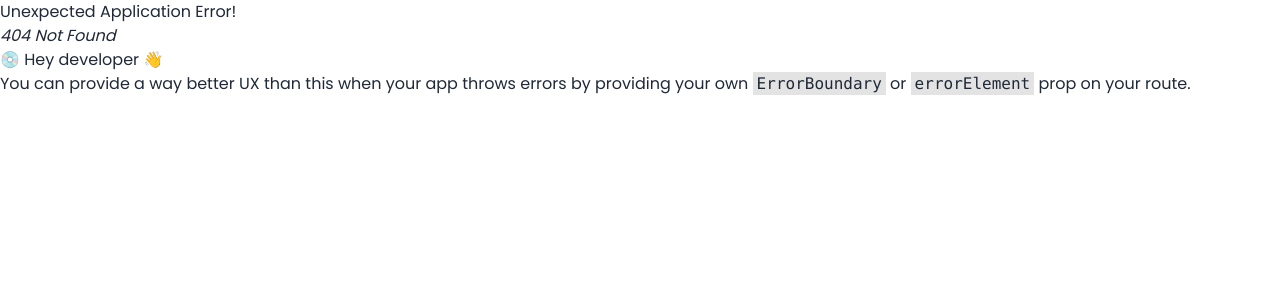
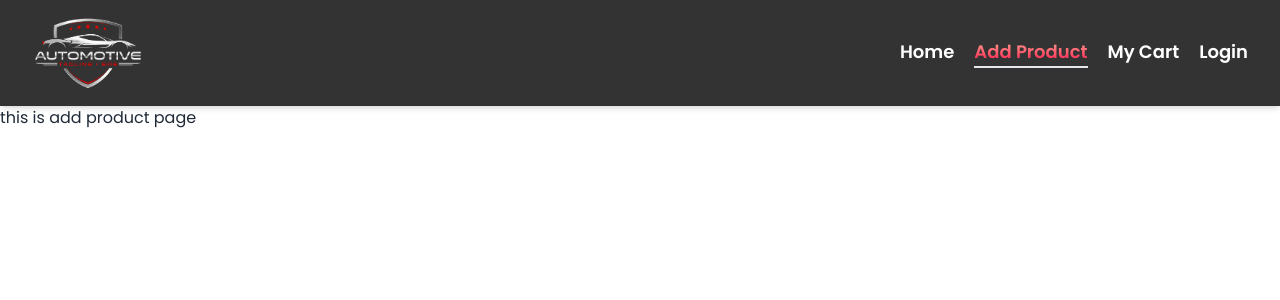
Before and after one commit to Md-Arman01/Automotive-Client, a React (Vite) app: page /addProduct in a window 1280 px wide. Before the commit this address had no page. Shown: the top 300 px of the page. Built offline with nearby package versions, Linux system fonts and the light colour scheme; a web font is replaced by a local one.

Commit message:
added navber with 4 routes

```diff
--- /dev/null
+++ b/src/Components/Layout/Layout.jsx
@@ -0,0 +1,14 @@
+import { Outlet } from "react-router-dom";
+import Navber from "../Navber/Navber";
+
+
+const Layout = () => {
+    return (
+        <div>
+            <Navber></Navber>
+            <Outlet></Outlet>
+        </div>
+    );
+};
+
+export default Layout;
--- /dev/null
+++ b/src/Components/Navber/MenuItem.jsx
@@ -0,0 +1,15 @@
+import { NavLink } from "react-router-dom";
+
+
+const MenuItem = () => {
+    return (
+        <div className="flex gap-5">
+            <NavLink to='/' className={({ isActive}) => isActive ? "text-lg font-semibold bg-gradient-to-t from-[#ff0844] to-[#ffb199] text-transparent bg-clip-text border-b-2" : "text-lg font-semibold"}>Home</NavLink>
+            <NavLink to='/addProduct' className={({ isActive}) => isActive ? "text-lg font-semibold bg-gradient-to-t from-[#ff0844] to-[#ffb199] text-transparent bg-clip-text border-b-2" : "text-lg font-semibold"}>Add Product</NavLink>
+            <NavLink to='/myCart' className={({ isActive}) => isActive ? "text-lg font-semibold bg-gradient-to-t from-[#ff0844] to-[#ffb199] text-transparent bg-clip-text border-b-2" : "text-lg font-semibold"}>My Cart</NavLink>
+            <NavLink to='/login' className={({ isActive}) => isActive ? "text-lg font-semibold bg-gradient-to-t from-[#ff0844] to-[#ffb199] text-transparent bg-clip-text border-b-2" : "text-lg font-semibold"}>Login</NavLink>
+        </div>
+    );
+};
+
+export default MenuItem;
--- /dev/null
+++ b/src/Components/Navber/Navber.jsx
@@ -0,0 +1,28 @@
+import logo from '../../../public/replicate-prediction-fsqnuvbb6fob7lzy6uii5netji-removebg-preview.png'
+import MenuItem from './MenuItem';
+
+const Navber = () => {
+    const menuItem = <MenuItem></MenuItem>
+
+    return (
+        <div>
+      <nav className=" block h-max w-full max-w-full rounded-none bg-[#000000] bg-opacity-80 py-2 px-4 text-white shadow-md backdrop-blur-2xl backdrop-saturate-200 lg:px-8 lg:py-4">
+        <div className="flex  items-center">
+          <div className="flex flex-col lg:flex-row w-full justify-between items-center space-y-4 lg:space-y-0 my-5 lg:my-0">
+            <div>
+              <img className="w-28" src={logo} alt="" />
+            </div>
+            <div>
+              <ul className="items-center gap-6 lg:flex">
+                {menuItem}
+              </ul>
+            </div>
+
+          </div>
+        </div>
+      </nav>
+    </div>
+    );
+};
+
+export default Navber;
--- /dev/null
+++ b/src/Components/Pages/AddProduct/AddProduct.jsx
@@ -0,0 +1,11 @@
+
+
+const AddProduct = () => {
+    return (
+        <div>
+            <h1>this is add product page</h1>
+        </div>
+    );
+};
+
+export default AddProduct;
--- /dev/null
+++ b/src/Components/Pages/Home/Home.jsx
@@ -0,0 +1,11 @@
+
+
+const Home = () => {
+    return (
+        <div>
+            <h1>this is home page</h1>
+        </div>
+    );
+};
+
+export default Home;
--- /dev/null
+++ b/src/Components/Pages/Login/Login.jsx
@@ -0,0 +1,11 @@
+
+
+const Login = () => {
+    return (
+        <div>
+            <h1>this is login page</h1>
+        </div>
+    );
+};
+
+export default Login;
--- /dev/null
+++ b/src/Components/Pages/MyCart/MyCart.jsx
@@ -0,0 +1,11 @@
+
+
+const MyCart = () => {
+    return (
+        <div>
+            <h1>this is my cart page</h1>
+        </div>
+    );
+};
+
+export default MyCart;
```
Also changed, not shown: src/Components/Router/Router.jsx (+24 -1 lines), public/replicate-prediction-fsqnuvbb6fob7lzy6uii5netji-removebg-preview.png (added).
